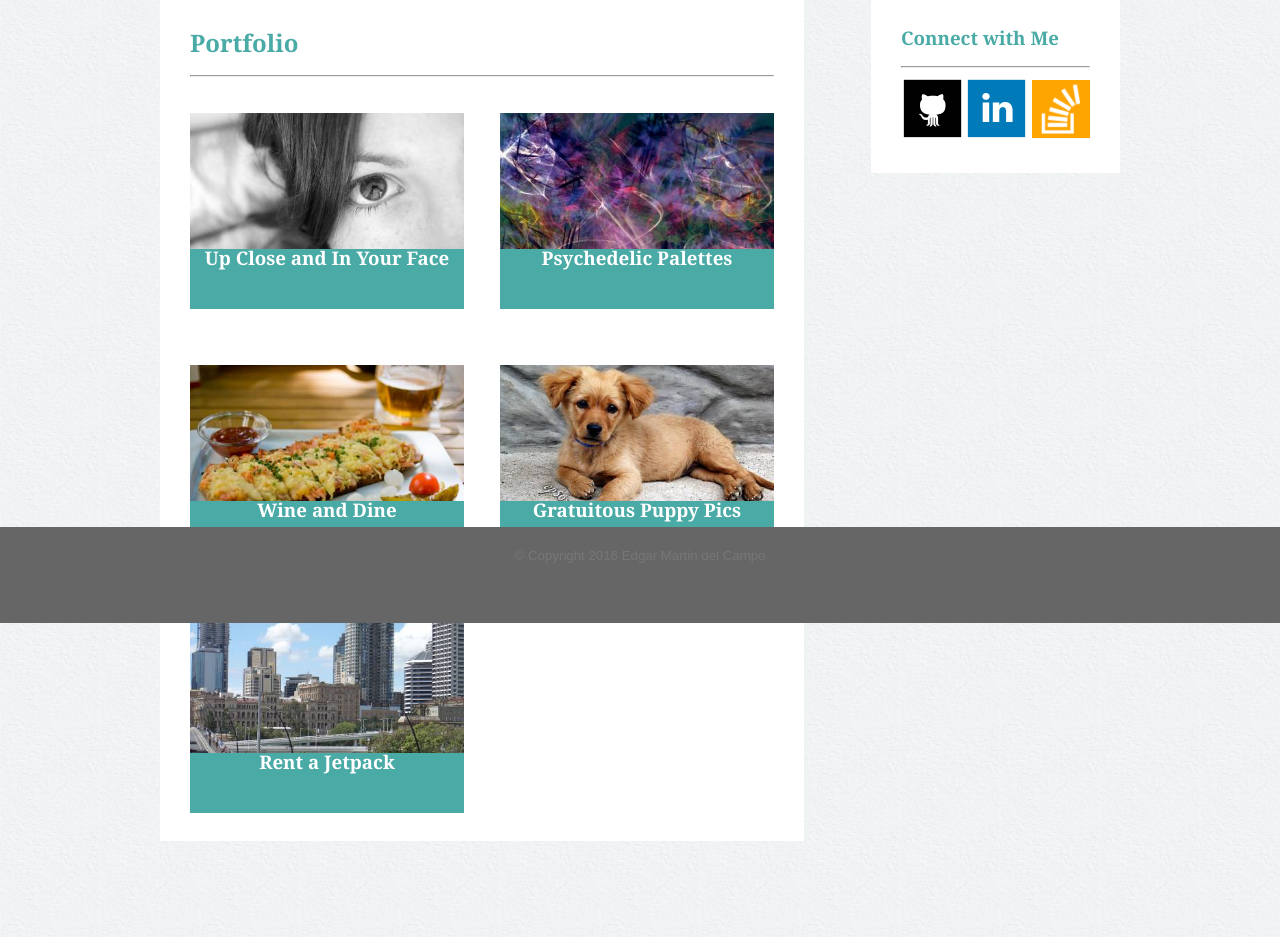
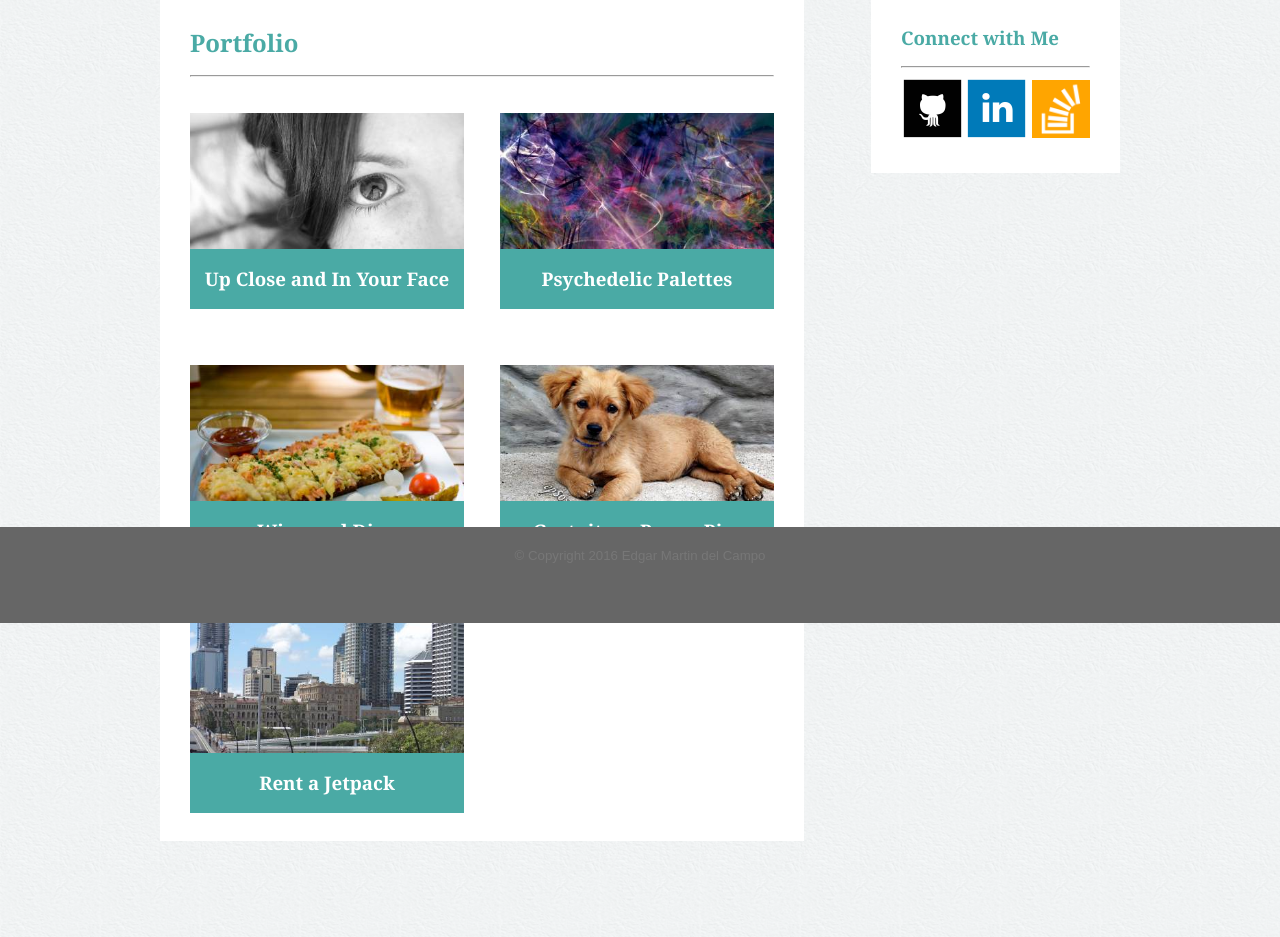
Before and after one commit to EdgarAhDzib/Basic-Portfolio, a PHP site: page /portfolio.html in a window 1280 px wide. Shown: the part 177-1114 px from the top of the page. Run offline with PHP 8.4, Linux system fonts and the light colour scheme.

Commit message:
Updated style.css

```diff
--- a/assets/css/style.css
+++ b/assets/css/style.css
@@ -150,6 +150,7 @@ input {
 	color: white;
 	text-align: center;
 	height: 60px;
+	line-height: 60px;
 	vertical-align: middle;
 }
 
```
